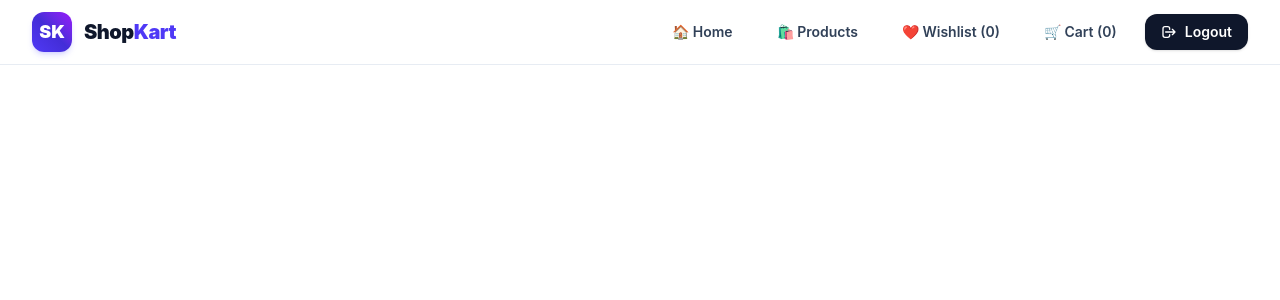
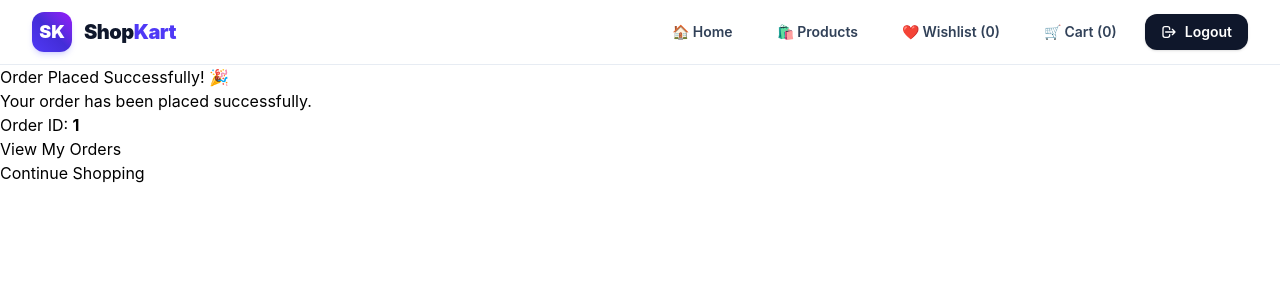
Before and after one commit to dipan-99/Engineering-Lab, a React (Vite) app in the folder frontend/: page /order-success/1 in a window 1280 px wide. Shown: the top 300 px of the page. Built offline with nearby package versions, Linux system fonts and the light colour scheme; no server answers.

Commit message:
feat: add OrderSuccess page and integrate with Checkout flow

```diff
--- a/frontend/src/App.jsx
+++ b/frontend/src/App.jsx
@@ -17,6 +17,7 @@ import ProductDetails from "./pages/ProductDetails";
 import Wishlist from "./pages/Wishlist";
 import Cart from "./pages/Cart";
 import Checkout from "./pages/Checkout";
+import OrderSuccess from "./pages/OrderSuccess";
 
 function AppLayout() {
     const location = useLocation();
@@ -74,6 +75,11 @@ function AppLayout() {
                     path="/checkout"
                     element={<Checkout />}
                 />
+
+                <Route
+                    path="/order-success/:id"
+                    element={<OrderSuccess />}
+                />
             </Routes>
         </>
     );
--- a/frontend/src/pages/Checkout.jsx
+++ b/frontend/src/pages/Checkout.jsx
@@ -4,7 +4,7 @@ import { useCart } from "../context/CartContext";
 import api from "../services/api";
 
 const Checkout = () => {
-    const { cartItems } = useCart();
+    const { cartItems, refreshCart } = useCart();
     const navigate = useNavigate();
 
     const [shippingAddress, setShippingAddress] = useState({
@@ -18,6 +18,7 @@ const Checkout = () => {
 
     const [error, setError] = useState("");
     const [loading, setLoading] = useState(false);
+
 
     const totalItems = cartItems.reduce(
         (total, item) => total + item.quantity,
@@ -180,13 +181,15 @@ const Checkout = () => {
                         if (verifyResponse.data.success) {
                             console.log("9. PAYMENT VERIFIED!");
 
+                            console.log("10. About to refresh cart");
+
                             await refreshCart();
 
-                            console.log("10. Cart refreshed");
+                            console.log("11. Cart refreshed");
 
                             navigate(`/order-success/${data.orderId}`);
 
-                            console.log("11. Navigation called");
+                            console.log("12. Navigation called");
                         }
 
                     } catch (error) {
--- /dev/null
+++ b/frontend/src/pages/OrderSuccess.jsx
@@ -0,0 +1,29 @@
+import { Link, useParams } from "react-router-dom";
+
+function OrderSuccess() {
+    const { id } = useParams();
+
+    return (
+        <div>
+            <h1>Order Placed Successfully! 🎉</h1>
+
+            <p>Your order has been placed successfully.</p>
+
+            <p>
+                Order ID: <strong>{id}</strong>
+            </p>
+
+            <Link to="/orders">
+                View My Orders
+            </Link>
+
+            <br />
+
+            <Link to="/products">
+                Continue Shopping
+            </Link>
+        </div>
+    );
+}
+
+export default OrderSuccess;
```
